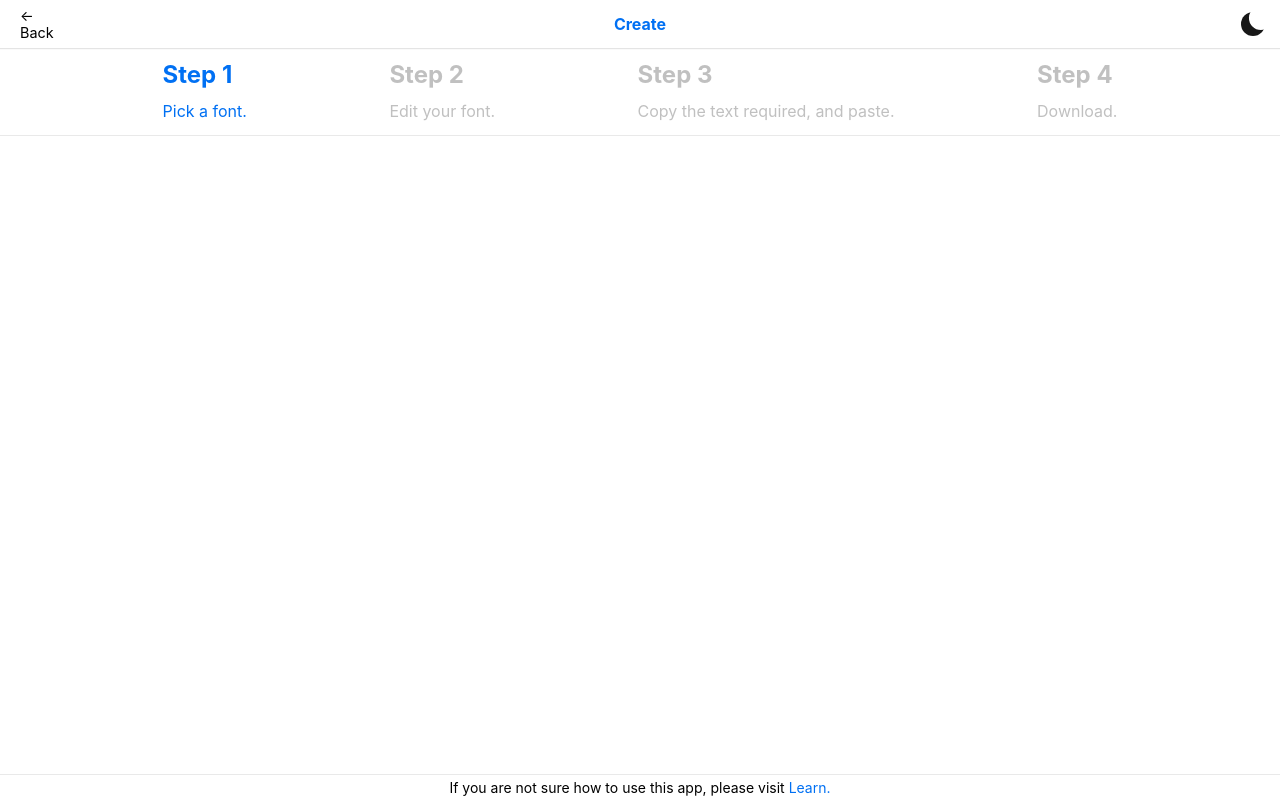
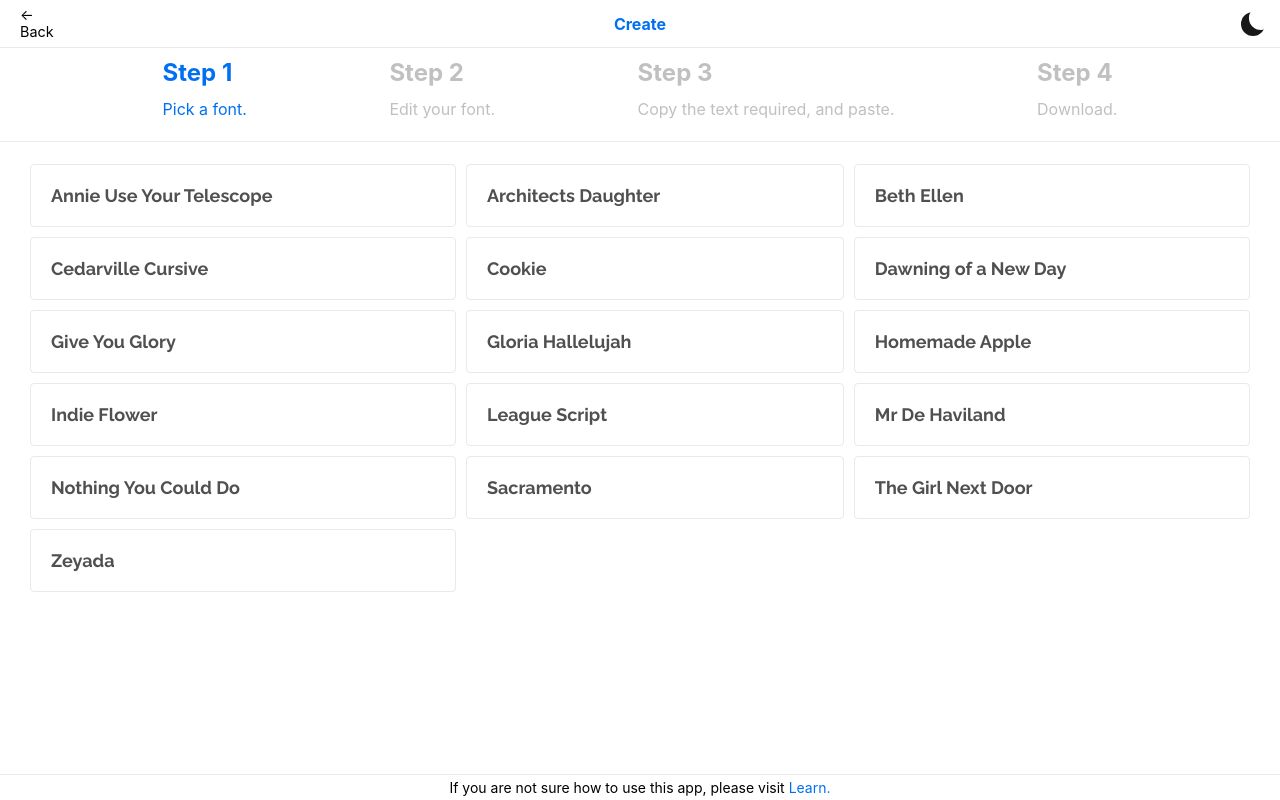
Before and after one commit to ninjaasmoke/afont, a Next.js app: page /new/step-1 in a window 1280 px wide. Built offline with nearby package versions, Linux system fonts and the light colour scheme.

Commit message:
font grid ans css

```diff
--- a/components/modal.module.css
+++ b/components/modal.module.css
@@ -22,7 +22,7 @@
     bottom: 0;
     background-color: white;
     color: black;
-    font-family: 'Raleway', sans-serif;
+    font-family: 'Raleway', -apple-system, BlinkMacSystemFont, 'Segoe UI', Roboto, Oxygen, Ubuntu, Cantarell, 'Open Sans', 'Helvetica Neue', sans-serif;
 
     border-top-left-radius: 12px;
     border-top-right-radius: 12px;
@@ -44,7 +44,7 @@
 
 .button {
     cursor: pointer;
-    font-family: 'Raleway', sans-serif;
+    font-family: 'Raleway', -apple-system, BlinkMacSystemFont, 'Segoe UI', Roboto, Oxygen, Ubuntu, Cantarell, 'Open Sans', 'Helvetica Neue', sans-serif;
     color: white;
     border: none;
     outline: none;
@@ -61,7 +61,7 @@
 
 .disagree {
     cursor: pointer;
-    font-family: 'Raleway', sans-serif;
+    font-family: 'Raleway', -apple-system, BlinkMacSystemFont, 'Segoe UI', Roboto, Oxygen, Ubuntu, Cantarell, 'Open Sans', 'Helvetica Neue', sans-serif;
     color: white;
     border: none;
     outline: none;
--- a/components/nav.module.css
+++ b/components/nav.module.css
@@ -3,11 +3,12 @@
     width: 100%;
     position: fixed;
     top: 0;
-    box-shadow: 0px 0px 1px 1px #7c7c7c35;
+    border-bottom: 1px solid #7c7c7c2b;
     display: flex;
     justify-content: space-between;
     align-items: center;
     padding: 0px 20px;
+    background-color: var(--bg);
 }
 
 .nav a {
--- /dev/null
+++ b/lib/fonts.js
@@ -0,0 +1,21 @@
+const fonts = [
+    "Annie Use Your Telescope",
+    "Architects Daughter",
+    "Beth Ellen",
+    "Cedarville Cursive",
+    "Cookie",
+    "Dawning of a New Day",
+    "Give You Glory",
+    "Gloria Hallelujah",
+    "Homemade Apple",
+    "Indie Flower",
+    "League Script",
+    "Mr De Haviland",
+    "Nothing You Could Do",
+    "Sacramento",
+    "The Girl Next Door",
+    "Zeyada"]
+
+export function getFontNames() {
+    return fonts;
+}
--- a/pages/index.js
+++ b/pages/index.js
@@ -104,7 +104,7 @@ export default function Home() {
         </footer>
 
         <style jsx global>{`
-        h1, h2, h3, h4, h5 {
+        h1, h2, h3, h4, h5, h6 {
           font-family: "Raleway";
         }
       `}</style>
--- a/pages/new/step-1.js
+++ b/pages/new/step-1.js
@@ -1,9 +1,20 @@
 import Head from 'next/head'
 import Link from 'next/link'
 import Nav from '../../components/nav'
+import { getFontNames } from '../../lib/fonts'
 import styles from '../../styles/New.module.css'
+import utils from '../../styles/utils.module.css'
 
-export default function Step1() {
+export async function getStaticProps() {
+    const fonts = getFontNames();
+    return {
+        props: {
+            fonts
+        }
+    }
+}
+
+export default function Step1({ fonts }) {
     return (
         <div className={styles.container}>
             <Head>
@@ -12,30 +23,38 @@ export default function Step1() {
 
             <Nav linkTo="/" navTitle="Create" />
 
-            <div className={styles.instructions}>
+            <div className={utils.instructions}>
 
-                <div className={styles.step + ' ' + styles.active}>
+                <div className={utils.step + ' ' + utils.active}>
                     <h2>Step 1</h2>
-                    <p className={styles.stepInstr}>Pick a font.</p>
+                    <p className={utils.stepInstr}>Pick a font.</p>
                 </div>
 
-                <div className={styles.step}>
+                <div className={utils.step}>
                     <h2>Step 2</h2>
-                    <p className={styles.stepInstr}>Edit your font.</p>
+                    <p className={utils.stepInstr}>Edit your font.</p>
                 </div>
 
-                <div className={styles.step}>
+                <div className={utils.step}>
                     <h2>Step 3</h2>
-                    <p className={styles.stepInstr}>Copy the text required, and paste.</p>
+                    <p className={utils.stepInstr}>Copy the text required, and paste.</p>
                 </div>
 
-                <div className={styles.step}>
+                <div className={utils.step}>
                     <h2>Step 4</h2>
-                    <p className={styles.stepInstr}>Download.</p>
+                    <p className={utils.stepInstr}>Download.</p>
                 </div>
             </div>
 
-            <div className={styles.gotoLearn}>
+            <ul className={utils.fonts}>
+                {fonts.map((font, index) => (
+                    <li key={index} className={utils.font}>
+                        <span className={utils.fontName}>{font}</span>
+                    </li>
+                ))}
+            </ul>
+
+            <div className={utils.gotoLearn}>
                 If you are not sure how to use this app, please visit{' '} <Link href="/learn"><a>Learn.</a></Link>
             </div>
         </div>
--- a/styles/New.module.css
+++ b/styles/New.module.css
@@ -14,60 +14,3 @@
     height: 100px;
     border-bottom: 1px solid #7c7c7c3b;
 }
-
-.instructions {
-    position: sticky;
-    /* top: 50px; */
-    width: 100%;
-    border-bottom: 1px solid #7c7c7c2b;
-    padding: 0px 20px 10px ;
-    display: flex;
-    flex-direction: row;
-    justify-content: space-evenly;
-    align-items: baseline;
-}
-
-.step {
-    color: #7c7c7c7b;
-    display: flex;
-    flex-direction: column;
-    justify-content: space-between;
-    cursor: pointer;
-}
-
-.step h2 {
-    margin: 10px 0 0;
-}
-
-.stepInstr {
-    margin: 12px 0px 4px;
-}
-
-.step.active {
-    color: var(--accent);
-    cursor: pointer;
-}
-
-.gotoLearn {
-    position: fixed;
-    bottom: 0px;
-    padding: 4px;
-    border-top: 1px solid #7c7c7c2b;
-    text-align: center;
-    width: 100%;
-    font-size: 14px;
-}
-
-.gotoLearn a {
-    color: var(--accent);
-}
-
-@media (max-width: 600px) {
-    .step .stepInstr {
-        display: none;
-    }
-
-    .step h2 {
-        font-size: 16px;
-    }
-}
--- a/styles/globals.css
+++ b/styles/globals.css
@@ -8,6 +8,8 @@ body {
   --bg: #18181d;
   --color: #d3d3d3;
   --accent: #0070f3;
+  --hoverColor: #f0f0f01c;
+  --gray: #909090;
   padding: 0;
   margin: 0;
   font-family: 'Poppins', -apple-system, BlinkMacSystemFont, Segoe UI, Roboto, Oxygen,
@@ -83,6 +85,8 @@ a:active {
 .toggle:checked ~ .background {
   --bg: white;
   --color: black;
+  --hoverColor: transparent;
+  --gray: #505050;
 }
 
 @media (max-width: 600px) {
--- /dev/null
+++ b/styles/utils.module.css
@@ -0,0 +1,95 @@
+
+.instructions {
+    position: fixed;
+    z-index: 1;
+    top: 48px;
+    background-color: var(--bg);
+    width: 100%;
+    height: 94px;
+    border-bottom: 1px solid #7c7c7c2b;
+    /* box-shadow: 0px 2px 2px 0px #7c7c7c35; */
+    padding: 0px 20px 10px ;
+    display: flex;
+    flex-direction: row;
+    justify-content: space-evenly;
+    align-items: baseline;
+}
+
+.step {
+    color: #7c7c7c7b;
+    display: flex;
+    flex-direction: column;
+    justify-content: space-between;
+    cursor: pointer;
+}
+
+.step h2 {
+    margin: 10px 0 0;
+}
+
+.stepInstr {
+    margin: 12px 0px 4px;
+}
+
+.step.active {
+    color: var(--accent);
+    cursor: pointer;
+}
+
+.fonts {
+    margin-top: 94px; /* update according to instructions height */
+    width: 100%;
+    list-style: none;
+    display: grid;
+    grid-template-columns: auto auto auto;
+    grid-gap: 10px;
+    padding: 20px 30px;
+}
+
+.font {
+    border: 1px solid #7c7c7c2b;
+    border-radius: 4px;
+    padding: 20px;
+    transition-duration: 300ms;
+    cursor: pointer;
+    display: flex;
+    flex-direction: column;
+    align-items: flex-start;
+}
+
+.fontName {
+    font-family: 'Raleway', -apple-system, BlinkMacSystemFont, 'Segoe UI', Roboto, Oxygen, Ubuntu, Cantarell, 'Open Sans', 'Helvetica Neue', sans-serif;
+    font-size: 18px;
+    color: var(--gray);
+    /* font-weight: 900; */
+}
+
+.font:hover {
+    background-color: var(--hoverColor);
+    box-shadow: 0px 0px 4px 1px #20202023;
+}
+
+.gotoLearn {
+    position: fixed;
+    bottom: 0px;
+    padding: 4px;
+    border-top: 1px solid #7c7c7c2b;
+    text-align: center;
+    width: 100%;
+    font-size: 14px;
+    background-color: var(--bg);
+}
+
+.gotoLearn a {
+    color: var(--accent);
+}
+
+@media (max-width: 600px) {
+    .step .stepInstr {
+        display: none;
+    }
+
+    .step h2 {
+        font-size: 16px;
+    }
+}
```
